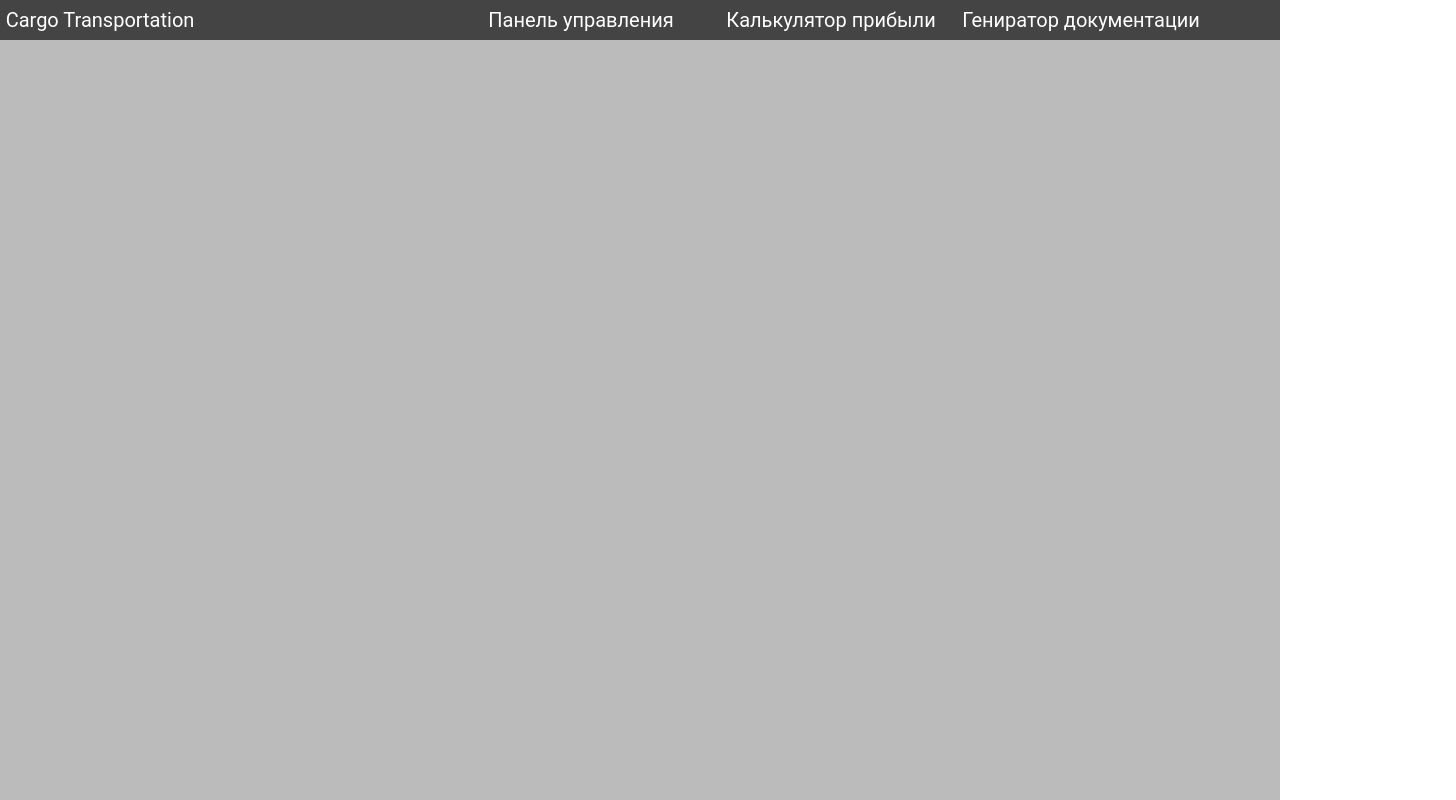
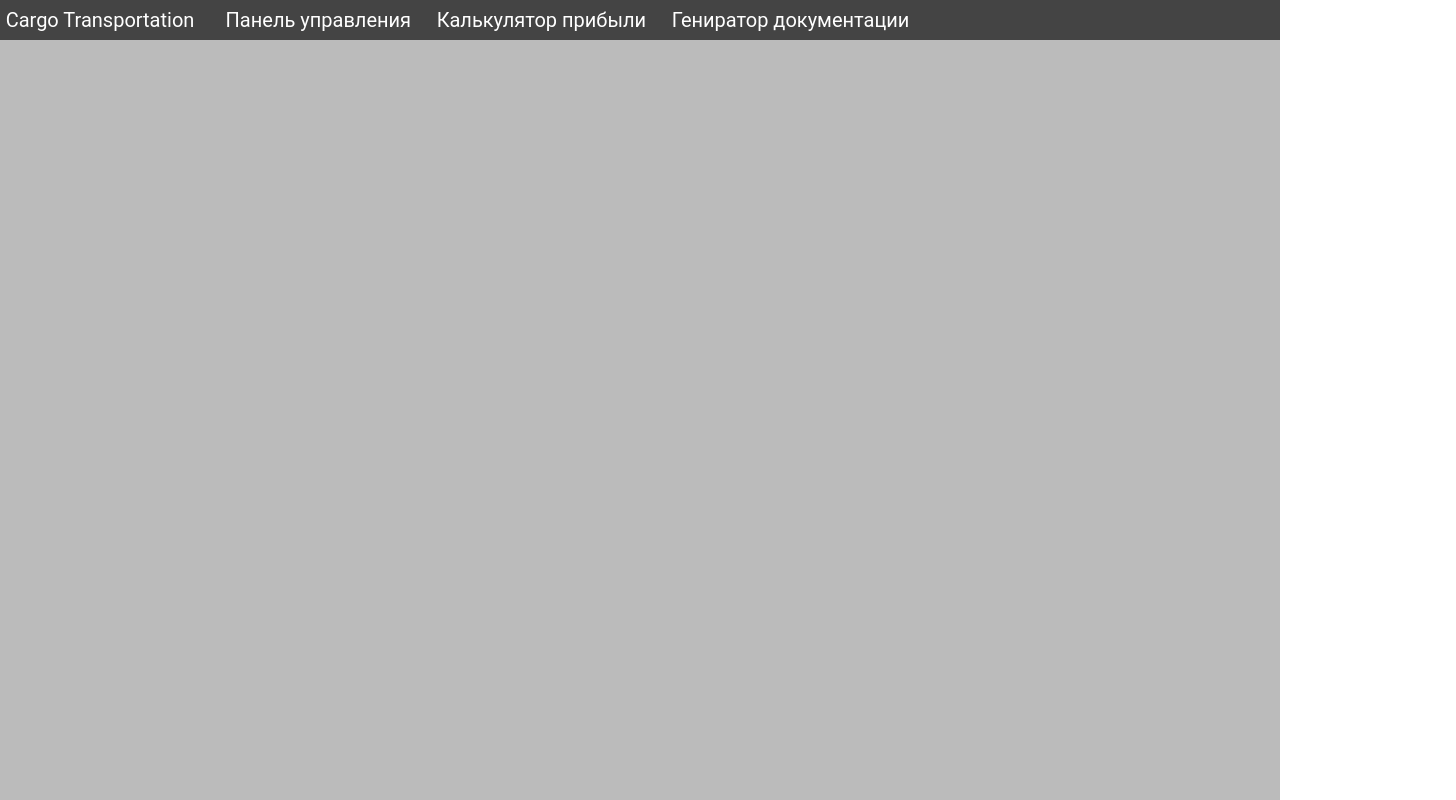
Before and after one commit to Hardelele/cargo-transportation, a React (Create React App) app in the folder frontend/: page / in a window 1280 px wide. Shown: the whole page, 1456 px wide, since content can reach past the window. Built offline with nearby package versions, Linux system fonts and the light colour scheme.

Commit message:
App.css: add new css styles

```diff
--- a/frontend/src/css/App.css
+++ b/frontend/src/css/App.css
@@ -35,10 +35,19 @@
 }
 
 .buttons__container {
-    margin-left: 20vw;
     flex-grow: 1;
     display: flex;
     flex-direction: row;
+}
+
+.nav__button {
+    padding-top: 8px;
+    color: #FFFFFF;
+    font-size: 20px;
+    max-height: 40px;
+    height: 40px;
+    max-height: 40px;
+    margin-left: 2vw;
 }
 
 /* Sidebar and content container */
@@ -62,22 +71,10 @@
     background: #FFF;
 }
 
-/* Elements */
-
-.nav__button {
-    color: #FFFFFF;
-    min-width: 250px;
-    padding-top: 8px;
-    font-size: 20px;
-    text-align: center;
-    max-height: 40px;
-    height: 40px;
-}
-
 .sidebar__button {
     display: flex;
     flex-direction: row;
-    border-bottom: #444444 1px solid;
+    /*border-bottom: #D5D5D5 1px solid;*/
     height: 28px;
     max-height: 28px;
     width: 200px;
@@ -92,5 +89,27 @@
 
 .sidebar_button_icon {
     width: 28px;
-    border-right: #444444 1px solid;
+    /*border-right: #D5D5D5 1px solid;*/
 }
+
+/* Elements */
+
+.nav_link:link {
+    color: #FFFFFF;
+    text-decoration: none;
+}
+
+.nav_link:visited {
+    color: #FFFFFF;
+    text-decoration: none;
+}
+
+/* Home page */
+
+.home__container {
+    justify-content: center;
+}
+
+.home__content {
+    background: #FFFFFF;
+}
```
